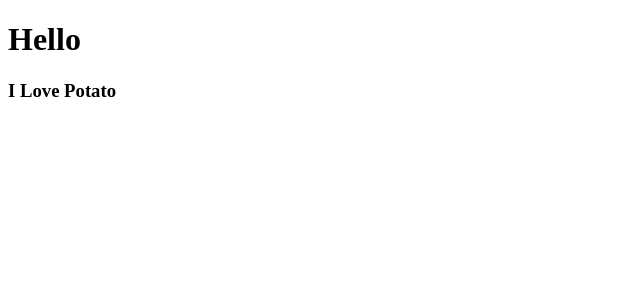
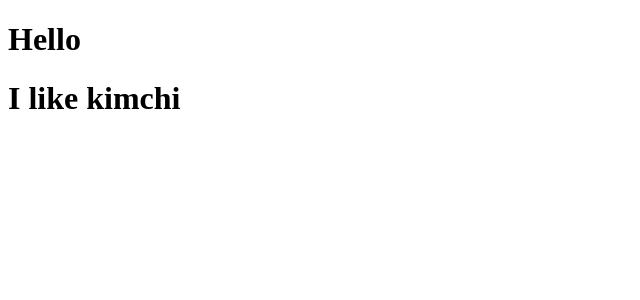
Before and after one commit to kim-hyunjin/react-movie-app, a React (Create React App) app: page / in a window 1280 px wide. Shown: the top 300 px of the page, without its empty margins (0-640 px from the left). Built offline with nearby package versions, Linux system fonts and the light colour scheme.

Commit message:
JSX + Props

```diff
--- a/src/App.js
+++ b/src/App.js
@@ -1,11 +1,14 @@
 import React from 'react';
-import Potato from "./Potato";
+
+function Food({fav}) {
+    return <h1>I like {fav}</h1>
+}
 
 function App() {
   return (
       <div className="App">
         <h1>Hello</h1>
-        <Potato />
+          <Food fav="kimchi"/>
       </div>
 
   );
--- a/src/Potato.js
+++ /dev/null
@@ -1,9 +0,0 @@
-import React from "react";
-
-function Potato() {
-    return (
-        <h3>I Love Potato</h3>
-    )
-}
-
-export default Potato;
```
